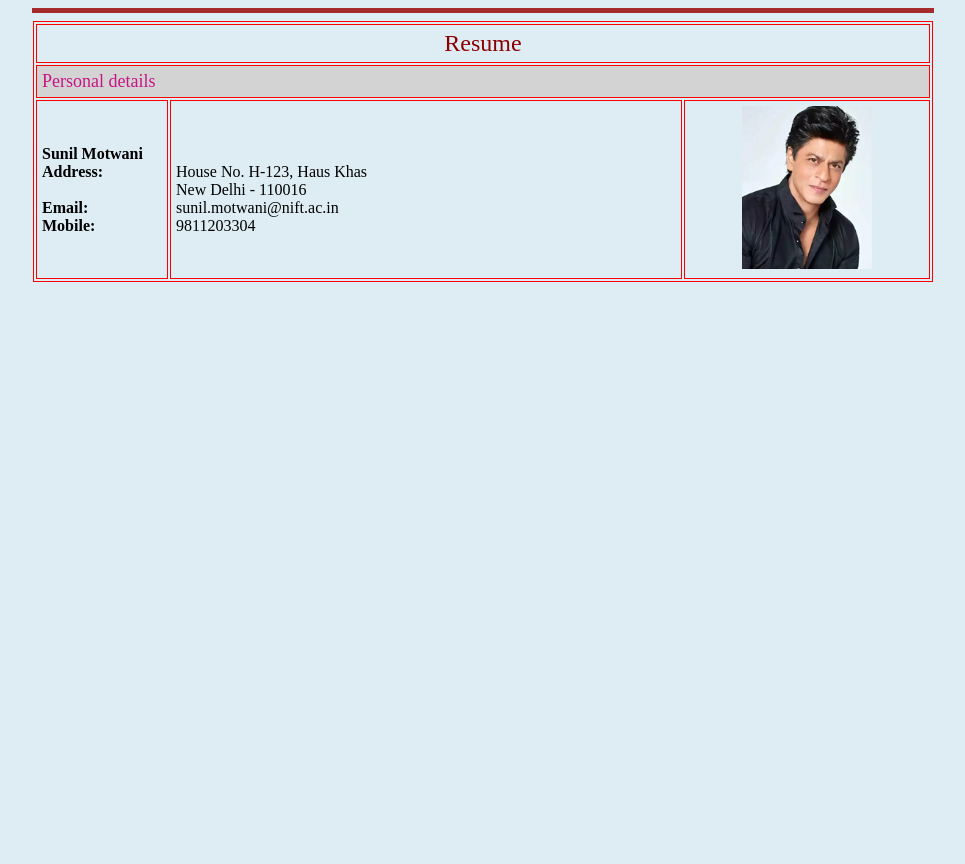
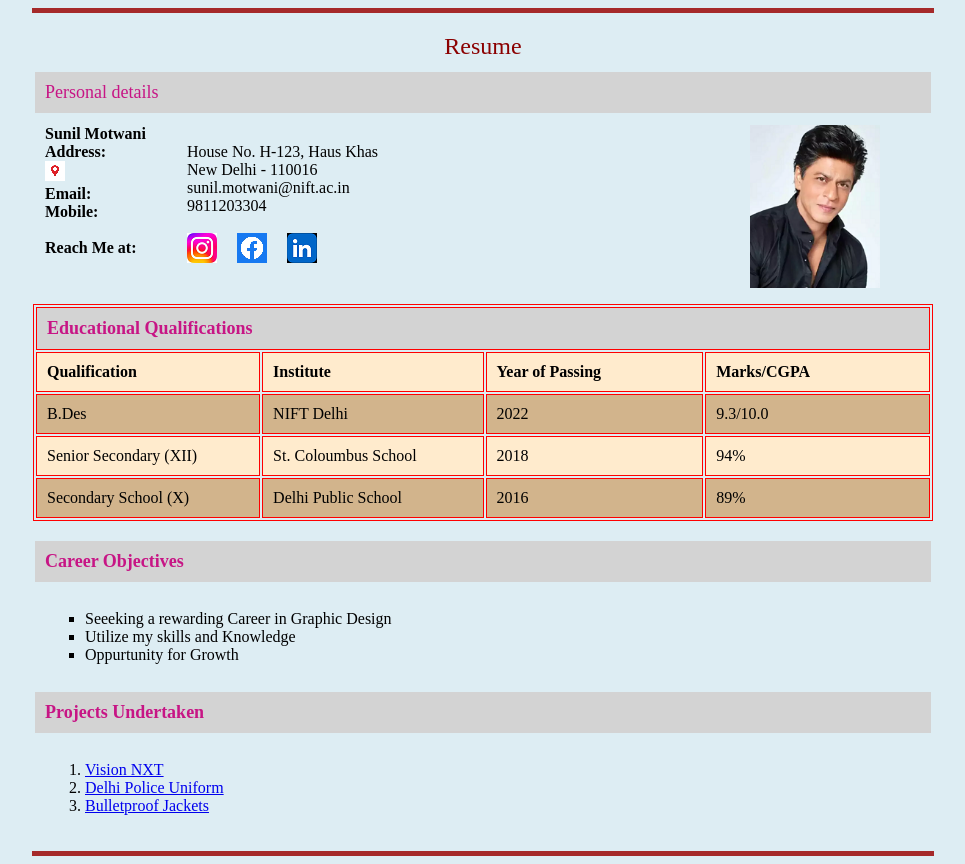
Before and after one commit to sunilmotwani/resume, a plain HTML site: page index.html in a window 1280 px wide. Shown: the whole page, without its empty margins (157-1122 px from the left). Before the commit the page ends 800 px from the top, so only its background shows below. Drawn offline with Linux system fonts and the light colour scheme.

Commit message:
Add files via upload

```diff
--- a/index.html
+++ b/index.html
@@ -12,7 +12,7 @@
 <body bgcolor="#ddedf3">
     <hr width="900" size="5" color="Brown">
     <!-- Personal Details -->
-    <table width="900" border="1" bordercolor="red" cellpadding="5"  align="center">
+    <table width="900" border="0" bordercolor="red" cellpadding="10"  align="center">
         <tr align="center">
             <td colspan="3">
             <font size="5" face="Cooper Black" color="DarkRed">Resume</font>
@@ -23,27 +23,106 @@
             <font size="4" face="Cooper Black" color="MediumVioletRed">Personal details</font>
             </td>
         </tr>
-        <tr>
+        <tr valign="top" >
             <td width="120">
                 <b>Sunil Motwani</b>  <br>
                 <b>Address:</b>  <br>
+                <a href="https://goo.gl/maps/Zi9AJkg6u8LyRc9e9" target="_blank"><img src="location.png" alt=""></a>
 
                 <br>
                 <b>Email:</b>   <br>
-                <b>Mobile:</b>  <br>
+                <b>Mobile:</b>  <br> <br>
+                <b>Reach Me at:</b>  <br>
             </td>
             <td  width="500">
                   <br>
                 House No. H-123, Haus Khas <br>
                 New Delhi - 110016 <br>
                 sunil.motwani@nift.ac.in <br>
-                9811203304 <br>
+                9811203304 <br> <br>
+                <a href="https://www.instagram.com/niftmail/" target="_blank"><img src="instagram.png" alt="instagram" title="My Intagram Page"></a>
+                &nbsp;&nbsp;&nbsp;
+                <a href="https://www.facebook.com/sunilmotwani.delhi" target="_blank"><img src="facebook.png" alt="facebook" title="My Facebook Page"></a>
+                &nbsp;&nbsp;&nbsp;
+                <a href="https://www.linkedin.com/in/sunil-motwani-1959b22b/" target="_blank"><img src="linkedin.png" alt="Linkedin" title="My LinkedIn Page"></a>
+
+
+
             </td>
             <td align="center">
                 <img src="srk.png" alt="Sunil Motwani" title="Sunil Motwani" width="130px">
             </td>
         </tr>
     </table>
+    <table width="900" border="1" bordercolor="red" cellpadding="10"  align="center">
+        <tr bgcolor="lightgrey">
+            <td colspan="4">
+                <font size="4" face="Cooper Black" color="MediumVioletRed"><b>Educational Qualifications</b></font>
+
+            </td>
+        </tr>
+        <tr bgcolor="BlanchedAlmond">
+            <td width="225"><b>Qualification</b></td>
+            <td width="225"><b>Institute</b></td>
+            <td width="225"><b>Year of Passing</b></td>
+            <td width="225"><b>Marks/CGPA</b></td>
+        </tr>
+        <tr bgcolor="Tan">
+            <td>B.Des</td>
+            <td>NIFT Delhi</td>
+            <td>2022</td>
+            <td>9.3/10.0</td>
+        </tr>
+        <tr bgcolor="BlanchedAlmond">
+            <td>Senior Secondary (XII)</td>
+            <td>St. Coloumbus School</td>
+            <td>2018</td>
+            <td>94%</td>
+        </tr>
+        <tr bgcolor="Tan">
+            <td>Secondary School (X)</td>
+            <td>Delhi Public School</td>
+            <td>2016</td>
+            <td>89%</td>
+        </tr>
+    </table>
+    <br>
+    <table width="900" border="0" bordercolor="red" cellpadding="10"  align="center">
+        <tr bgcolor="lightgrey">
+            <td>
+                <font size="4" face="Cooper Black" color="MediumVioletRed"><b>Career Objectives</b></font>
+            </td>
+        </tr>
+        <tr>
+            <td>
+                <ul type="square">
+                    <li>Seeeking a rewarding Career in Graphic Design</li>
+                    <li>Utilize my skills and Knowledge</li>
+                    <li>Oppurtunity for Growth</li>
+                </ul>
+            </td>
+        </tr>
+        <tr bgcolor="lightgrey">
+            <td>
+                <font size="4" face="Cooper Black" color="MediumVioletRed"><b>Projects Undertaken</b></font>
+
+            </td>
+        </tr>
+        <tr>
+            <td>
+                <ol>
+                    <li><a href="https://www.visionxt.in/" target="_blank">Vision NXT</a> </li>
+                    <li><a href="https://apparelresources.com/business-news/trade/nift-indiaworking-on-delhi-polices-new-uniform/" target="_blank">Delhi Police Uniform</a>
+                        </li>
+                    <li><a href="https://textilelearner.net/manufacturing-and-working-process-of-bulletproof-jacket/" target="_blank">Bulletproof Jackets</a>
+                        </li>
+                </ol>
+            </td>
+        </tr>
+    </table>
+
+    <hr width="900" size="5" color="Brown">
+
 </body>
 
 </html>
```
Also changed, not shown: facebook.png (added), instagram.png (added), linkedin.png (added), location.png (added).
